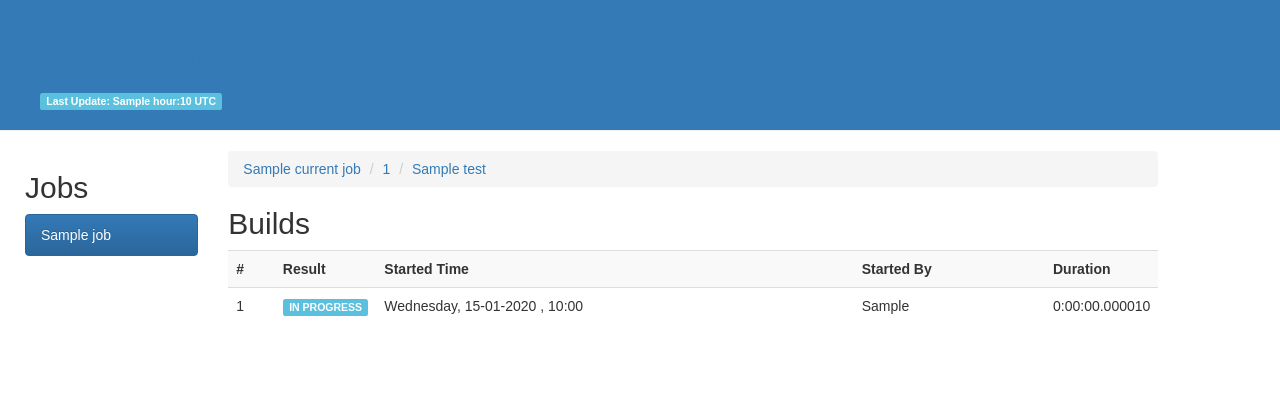
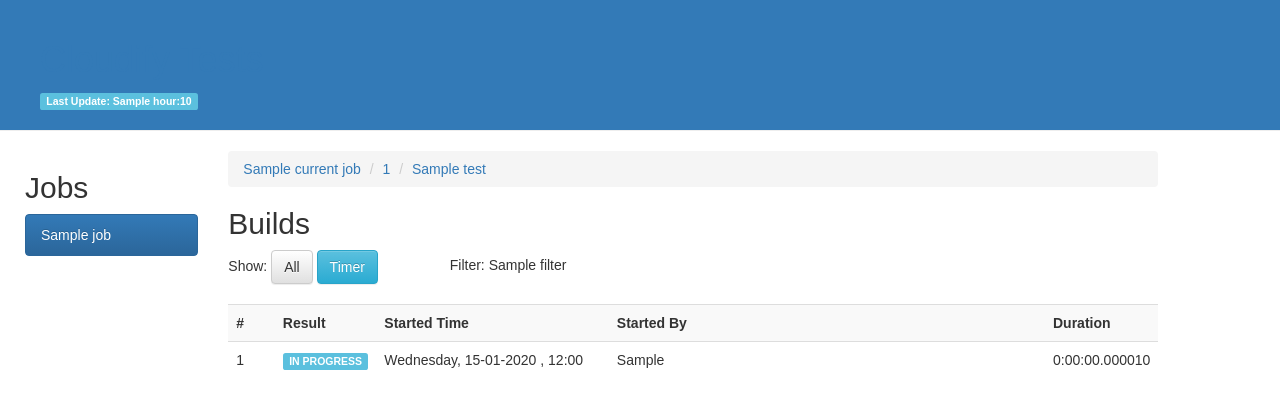
Before and after one commit to idanmo/jetere, a Django app: template reports/templates/builds.html in a window 1280 px wide. Shown: the top 409 px of the page. Run offline with Django 3.2, Linux system fonts and the light colour scheme; tables that the repository leaves empty hold one stand-in row (values such as "Sample post"); the template is opened without the code that fills it: values that come from a table or form of the project are taken from there, most other values are stand-ins (such as "Sample title", 1, 10 or a date in 2020); data that the repository does not hold is empty; some libraries are stand-ins or nearby versions.

Commit message:
CFY-5897 bug fixes and improvements: *add filter in builds all/timer - set default to timer *add filter in tests all/failed&skipped - set default to failed&skipped *fix bug timezone to show Israel and not UTC *fix bug in UI shifting of tests table rows
CFY-5897 bug fixes and improvements:

*add error details to tests logs

```diff
--- a/jetere/settings.py
+++ b/jetere/settings.py
@@ -107,7 +107,7 @@ AUTH_PASSWORD_VALIDATORS = [
 
 LANGUAGE_CODE = 'en-us'
 
-TIME_ZONE = 'UTC'
+TIME_ZONE = 'Israel'
 
 USE_I18N = True
 
--- a/reports/management/commands/sync.py
+++ b/reports/management/commands/sync.py
@@ -63,7 +63,8 @@ class Command(BaseCommand):
                     test_id=test.id,
                     error_stack_trace=case['errorStackTrace'],
                     stdout=case['stdout'],
-                    stderr=case['stderr']
+                    stderr=case['stderr'],
+                    error_details=case['errorDetails']
                 ).save()
 
         return tests_count
--- a/reports/models.py
+++ b/reports/models.py
@@ -65,3 +65,4 @@ class TestLogs(models.Model):
     error_stack_trace = models.TextField(null=True)
     stdout = models.TextField(null=True)
     stderr = models.TextField(null=True)
+    error_details = models.TextField(null=True)
--- a/reports/static/css/style.css
+++ b/reports/static/css/style.css
@@ -62,3 +62,7 @@ mark.danger {
 
     /*border: 2px solid magenta;*/
 }
+
+.filter {
+    padding-left:68px
+}
--- a/reports/templates/base.html
+++ b/reports/templates/base.html
@@ -23,14 +23,14 @@
 <body>
     <div class="page-header">
         <h1><a href="{% url 'index' %}">Cloudify Tests</a></h1>
-        <span class="label label-info">Last Update: {{ last_update|time:'G:i' }} UTC</span>
+        <span class="label label-info">Last Update: {{ last_update|time:'G:i' }}</span>
     </div>
 
     <div class="col-sm-2 left-menu">
         <h2>Jobs</h2>
         <ul class="nav nav-pills nav-stacked">
             {% for job in jobs %}
-                <li><a href="{% url 'builds' job.id %}" class="list-group-item {% if current_job.id == job.id %}active{% endif %}">{{ job.name }}</a></li>
+                <li><a href="{% url 'timer_builds' job.id %}" class="list-group-item {% if current_job.id == job.id %}active{% endif %}">{{ job.name }}</a></li>
             {% endfor %}
         </ul>
     </div>
--- a/reports/templates/builds.html
+++ b/reports/templates/builds.html
@@ -2,6 +2,11 @@
 
 {% block content %}
     <h2>Builds</h2>
+        <span>Show: </span>
+        <button type="button" class="btn btn-default" onclick="window.location = '{% url 'builds' current_job.id %}';">All</button>
+        <button type="button" class="btn btn-info" onclick="window.location = '{% url 'timer_builds' current_job.id %}';">Timer</button>
+        <span class="filter">Filter: {{filter}}</span>
+        <br/><br/>
     <table class="table table-hover table-striped">
         <tr class="table-header">
             <td style="width: 5%;">#</td>
@@ -11,10 +16,10 @@
             <td style="width: 10%;">Duration</td>
         </tr>
     {% for build in builds %}
-        <tr class="builds-table-row" onclick="window.location = '{% url 'tests' build.id %}';">
+        <tr class="builds-table-row" onclick="window.location = '{% url 'failed&skipped_tests' build.id %}';">
             <td>{{ build.number }}</td>
             <td>{% if build.result == 'SUCCESS' %}<span class="label label-success">PASSED</span>{% elif build.result == 'FAILURE' %}<span class="label label-danger">FAILED</span>{% elif build.result == 'ABORTED' %}<span class="label label-default">ABORTED</span>{% elif build.building %}<span class="label label-info">IN PROGRESS</span>{% endif %}</td>
-            <td>{{ build.timestamp |date:'l, d-m-Y , H:i'}}</td>
+            <td width="25%">{{ build.timestamp |date:'l, d-m-Y , H:i'}}</td>
             <td>{{ build.started_by }}</td>
             <td>{{ build.duration }}</td>
         </tr>
--- a/reports/urls.py
+++ b/reports/urls.py
@@ -5,7 +5,8 @@ from . import views
 urlpatterns = [
     url(r'^$', views.index, name='index'),
     url(r'^builds/([0-9]+)/$', views.builds, name='builds'),
+    url(r'^builds/([0-9]+)/timer$', views.timer_builds, name='timer_builds'),
     url(r'^tests/([0-9]+)/$', views.tests, name='tests'),
-    url(r'^tests/([0-9]+)/failed/$', views.failed_tests, name='failed_tests'),
+    url(r'^tests/([0-9]+)/failed&skipped/$', views.failed_tests, name='failed&skipped_tests'),
     url(r'^logs/([0-9]+)/$', views.logs, name='logs'),
 ]
```
Also changed, not shown: reports/templates/logs.html (+13 -0 lines), reports/templates/tests.html (+5 -5 lines), reports/views.py (+16 -6 lines).
